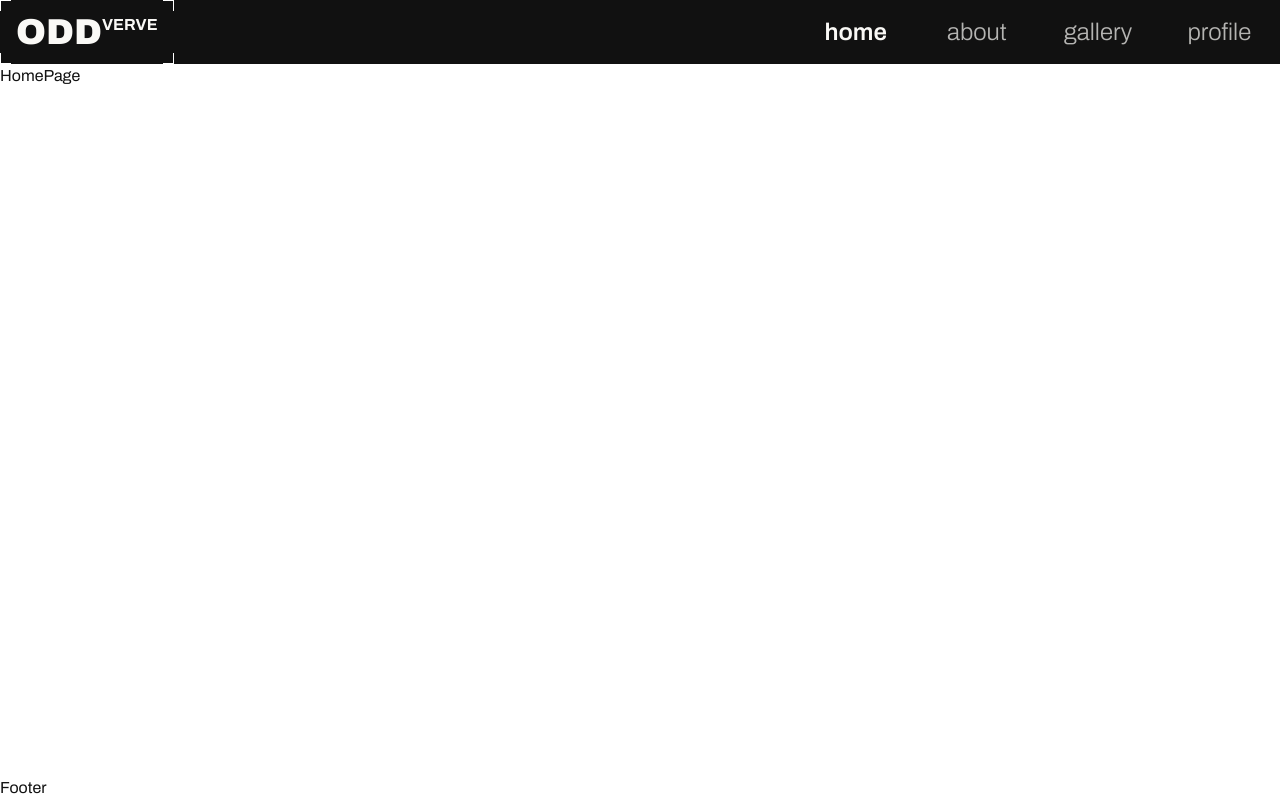
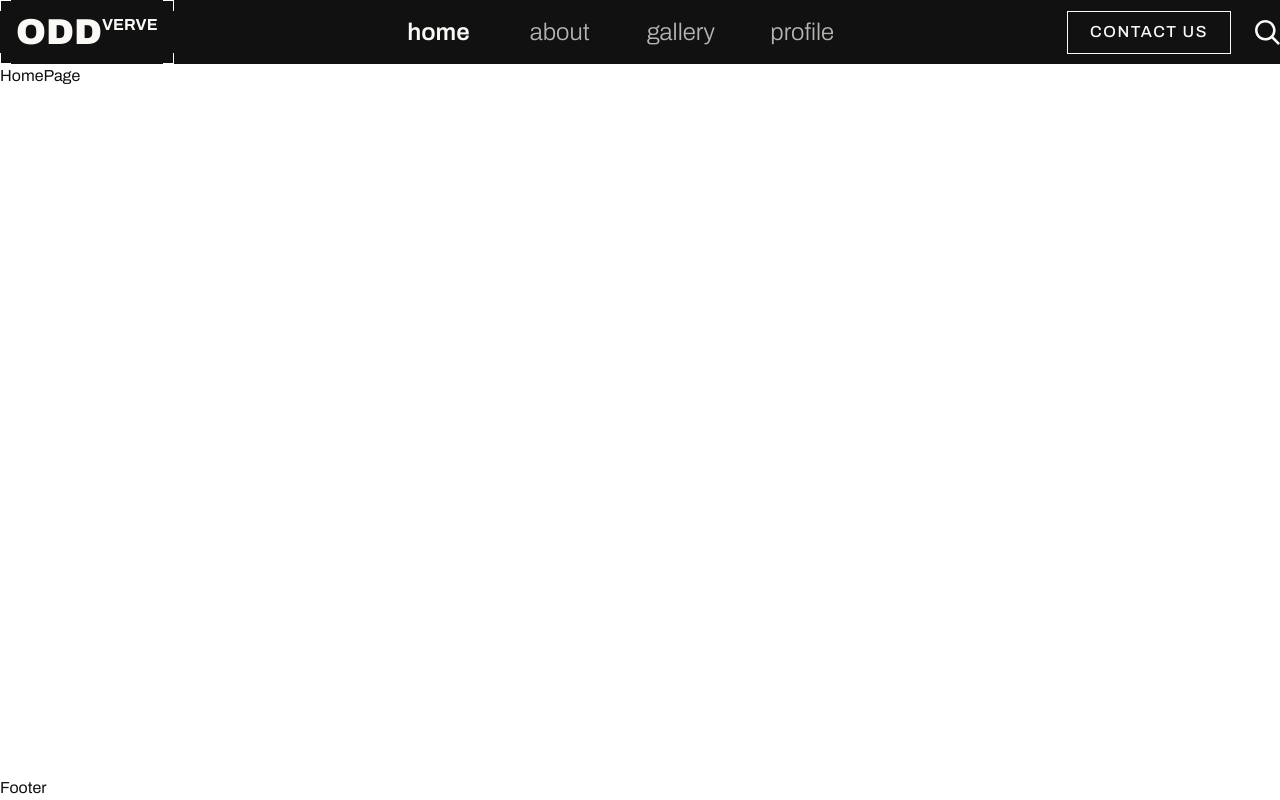
Before and after one commit to odd-verve-team/art-project-frontend, a React (Vite) app: page / in a window 1280 px wide. Built offline with nearby package versions, Linux system fonts and the light colour scheme.

Commit message:
feat(ui): create HeaderActions component and connect to Header

```diff
--- a/src/components/layout/Header.tsx
+++ b/src/components/layout/Header.tsx
@@ -1,11 +1,13 @@
 import { Logo } from '@/components/ui/Logo';
 import { Navigation } from '@/components/layout/Navigation';
+import { HeaderActions } from '@/components/layout/HeaderActions';
 
 export const Header = () => {
   return (
     <header className='bg-primary flex justify-between items-center'>
       <Logo />
       <Navigation />
+      <HeaderActions />
     </header>
   );
 };
--- /dev/null
+++ b/src/components/layout/HeaderActions.tsx
@@ -0,0 +1,25 @@
+import { Link } from "react-router-dom"
+import SearchIcon from "@/assets/search-icon.svg";
+
+export const HeaderActions = () => {
+    return (
+        <div className="flex items-center gap-[24px]">
+            <button
+                onClick={() => console.log('click contact us')}
+                className="
+                    w-[164px] h-[43px] border-[1px] text-[16px] cursor-pointer
+                    font-[500] text-background  uppercase tracking-[0.1em]
+                    transition-all duration-500 ease-out hover:opacity-70
+                "
+            >
+                contact us
+            </button>
+            <Link
+                to='/search'
+                className="transition-all duration-500 ease-out hover:opacity-70"
+            >
+                <img src={SearchIcon} alt="Search" />
+            </Link>
+        </div>
+    )
+}
```
Also changed, not shown: src/assets/search-icon.svg (added).
